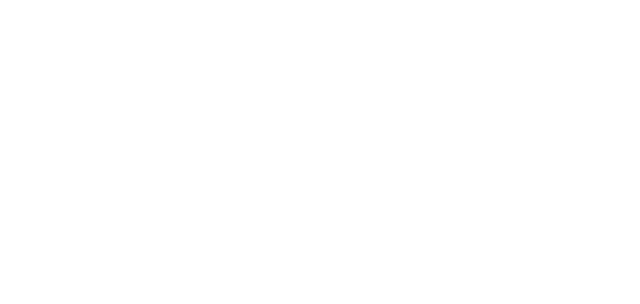
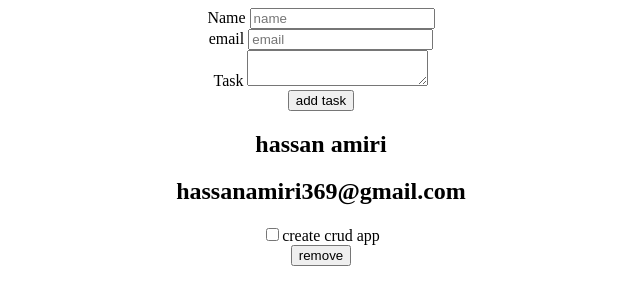
Before and after one commit to hassanamiri369/Typescript-Crud-Context-React, a React (Create React App) app: page / in a window 1280 px wide. Shown: the top 304 px of the page, without its empty margins (319-959 px from the left). Built offline with nearby package versions, Linux system fonts and the light colour scheme.

Commit message:
create state form save user data and show user data in ui

```diff
--- a/src/App.tsx
+++ b/src/App.tsx
@@ -1,14 +1,94 @@
-import React from 'react';
+import React , {useContext , useState , FormEvent} from 'react';
+import { CrudContext } from './context/CrudContext';
+import { IData } from './context/CrudContext';
 
 
 function App() {
 
 
+  const contextData = useContext(CrudContext)
+
+  const [name , setName] = useState<string>("")
+  const [email , setEmail] = useState<string>("")
+  const [task , setTask] = useState<string>("")
+
+  const handleSubmit = (e : FormEvent<HTMLFormElement>)=>{
+    e.preventDefault()
+    const newTask : IData = {id : Number(new Date()) , name , email , task , complete : false}
+    if(!name){
+      return alert("نام را وارد کنید ")
+    }
+    if(!email){
+      return alert("ایمیل را وارد کنید ")
+    }
+    if(!task){
+      return alert("تسک مورد نظر  را وارد کنید ")
+    }
+
+    contextData.AddTask(newTask)
+
+    setName("")
+    setEmail("")
+    setTask("")
+
+  }
+
+  console.log(contextData.data)
 
   return (
-    <div className="App">
+    <>
+      <div className="App">
 
-    </div>
+        <div className='add-new-task'>
+          <form onSubmit={(e)=>handleSubmit(e) }>
+            <div>
+              <label>Name </label>
+              <input type={'text'} placeholder="name" value={name} onChange={(e)=> setName(e.target.value)}/>
+            </div>
+
+            <div>
+              <label>email </label>
+              <input type={'text'} placeholder="email" value={email} onChange={(e)=> setEmail(e.target.value)}/>
+            </div>
+
+            <div>
+              <label>Task </label>
+              <textarea value={task} onChange={(e)=> setTask(e.target.value)}></textarea>
+            </div>
+
+            <div>
+              <button >add task</button>
+            </div>
+          </form>
+        </div>
+
+      {contextData.data ?
+      <div>
+        {contextData.data.map((item) => (
+          <div key={item.id}>
+            <h2>{item.name}</h2>
+            <h2>{item.email}</h2>
+            <input type={'checkbox'} onChange={()=> contextData.completeTask(item.id)} checked={item.complete}/><span>{item.task}</span><br/>
+            <button onClick={()=> contextData.removeTask(item.id) }>remove</button>
+
+          </div>
+        ))}
+      </div> :
+
+      "data list is empty !"}
+      {/* {contextData.data.map((item) => (
+          <div key={item.id}>
+            <h2>{item.name}</h2>
+            <h2>{item.email}</h2>
+            <input type={'checkbox'} onChange={()=> contextData.completeTask(item.id)} checked={item.complete}/><p>{item.task}</p>
+            <button onClick={()=> contextData.removeTask(item.id) }>remove</button>
+
+          </div>
+        ))} */}
+
+  </div>
+
+    </>
   );
 }
 
```
